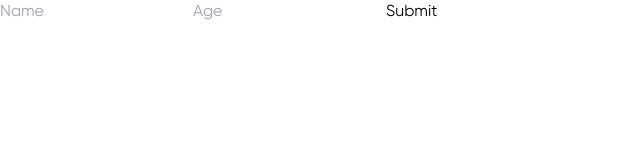
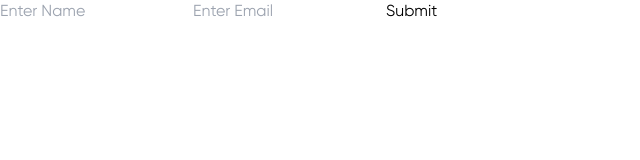
Before and after one commit to ad1tyac0des/Learning-ReactJS, a React (Vite) app: page / in a window 1280 px wide. Shown: the top 160 px of the page, without its empty margins (0-640 px from the left). Built offline with nearby package versions, Linux system fonts and the light colour scheme.

Commit message:
handling form using 'controlled components'

```diff
--- a/src/App.jsx
+++ b/src/App.jsx
@@ -1,21 +1,19 @@
-import React, { useRef } from 'react'
+import React, { useState } from 'react'
 
 function App() {
 
-    const name = useRef(null);
-    const age = useRef(null);
+    const [val, setVal] = useState({name: "", email: ""})
 
-    const handleSubmit = (event)=> {
-        event.preventDefault()
-        console.log(name.current.value)
-        console.log(age.current.value)
+    const handleSubmit = (e) => {
+        e.preventDefault();
+        console.log(val)
     }
 
     return (
-        <form className='p-4 flex gap-5' action="" onSubmit={handleSubmit}>
-            <input ref={name} className='border border-zinc-700 outline-none px-2' placeholder='Name' type="text" />
-            <input ref={age} className='border border-zinc-700 outline-none px-2' placeholder='Age' type="text" />
-            <input className='px-5 border border-zinc-700 cursor-pointer' type="submit" value="Submit" />
+        <form action="" className='p-5 flex flex-col gap-4' onSubmit={handleSubmit}>
+            <input onChange={(e)=> setVal({...val, name: e.target.value})} className='px-2 py-1 w-fit outline-none border border-black' type="text" placeholder='Enter Name' />
+            <input onChange={(e)=> setVal({...val, email: e.target.value})} className='px-2 py-1 w-fit outline-none border border-black' type="email" placeholder='Enter Email' />
+            <input className='px-2 py-1 w-fit outline-none border border-black cursor-pointer' type="submit" value="Submit" />
         </form>
     )
 }
```
